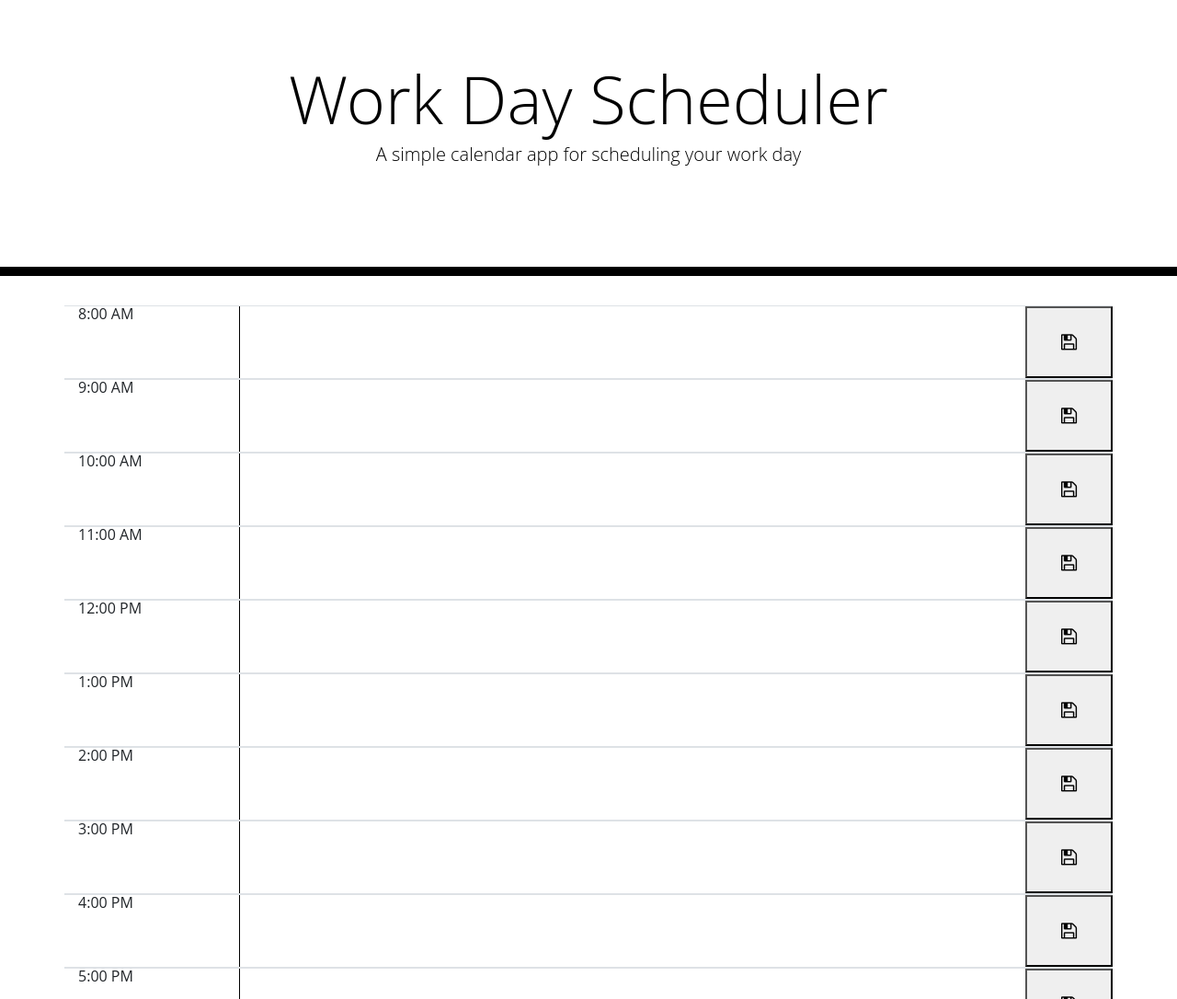
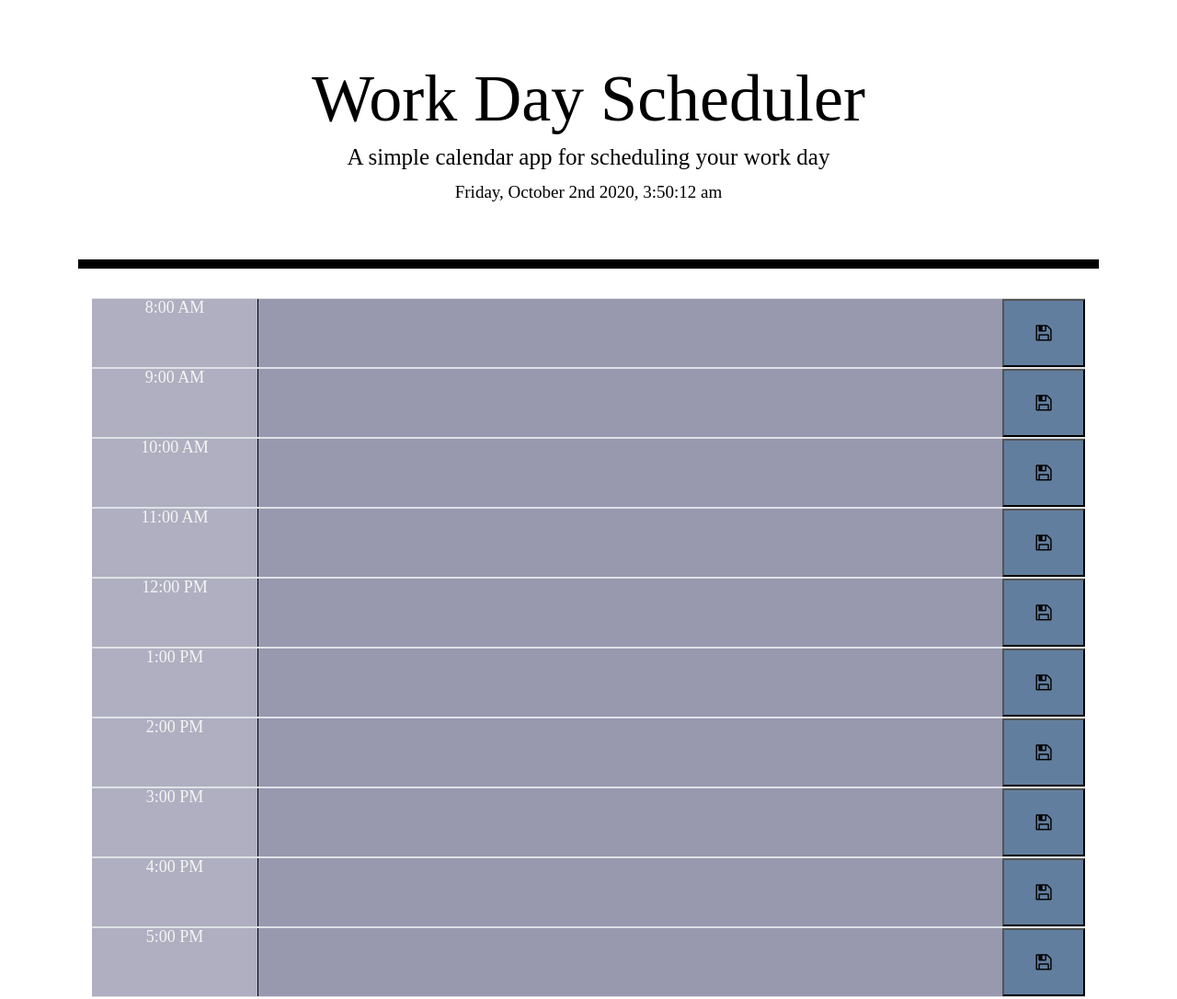
Before and after one commit to wkgrant78/WKG-HW5, a plain HTML site: page index.html in a window 1280 px wide. Shown: the top 1086 px of the page at 92% size. Drawn offline with nearby package versions, Linux system fonts and the light colour scheme.

Commit message:
Updates made according to script changes

```diff
--- a/index.html
+++ b/index.html
@@ -22,17 +22,17 @@
   </head>
 
   <body>
-    <header class="jumbotron">
-      <h1 class="display-3">Work Day Scheduler</h1>
-      <p class="lead">A simple calendar app for scheduling your work day</p>
-      <br>
-      <p  id="currentDay" class="lead"></p>
+    <header class="container">
+      <header class="jumbotron">
+        <h1 class="display-3">Work Day Scheduler</h1>
+        <p class="lead">A simple calendar app for scheduling your work day</p>
+      <div class="row justify-content-center" id="date-today"><h6></h6></div>
     </header>
 
     <div class="container">
       <!-- Time blocks (08:00 - 17:00), event details, save to calendar -->
 
-      <div id="row1" class="row justify-content-md-center border-top border-bottom calendar-row" >
+      <div id="row1" class="row content-md-center border-top border-bottom calendar-row" >
         <div id="time08" class="col-md-2">8:00 AM</div>
         <textarea rows="3" id="details" class="col-md-9"></textarea>
         <button id="save" class="col-md-1"><i class="fa fa-floppy-o" style="font-size:20px"></i></button>
@@ -101,6 +101,7 @@
 
     <script src="https://code.jquery.com/jquery-3.4.1.min.js"></script>
     <script src="https://cdnjs.cloudflare.com/ajax/libs/moment.js/2.24.0/moment.min.js"></script>
+    <script>src="https://cdnjs.cloudflare.com/ajax/libs/moment.js/2.24.0/locale/es-us.js"</script>
     <script src="script.js"></script>
   </body>
 </html>
--- a/style.css
+++ b/style.css
@@ -1,10 +1,22 @@
-/* font ... font-family: 'Comfortaa', cursive; */
-
 
 body {
-    font-family: 'Open Sans', sans-serif;
-    font-size: 16px;
+  font-family: 'Playfair Display', serif;
+  font-size: 19px;
   line-height: 1;
+}
+
+.lead {
+  font-family: 'Playfair Display', serif;
+  font-size: 25px;
+  line-height: 1
+}
+
+.jumbotron {
+  text-align: center;
+  background-color: transparent;
+  color: black;
+  border-radius: 0;
+  border-bottom: 10px solid black;
 }
 
 textarea{
@@ -16,14 +28,6 @@ body {
   padding: 10px;
 }
 
-  .jumbotron {
-    text-align: center;
-    background-color: transparent;
-    color: black;
-    border-radius: 0;
-    border-bottom: 10px solid black;
-  }
-
 .description{
   white-space: pre-wrap;
 }
@@ -33,9 +37,12 @@ body {
   border-radius: 15px;
 }
 
-  .row {
+.calendar-row {
   white-space: pre-wrap;
-    height: 80px;
+  text-align: center;
+  margin: auto;
+  color: whitesmoke;
+  font-size: 18px;
   border-top: 1px solid white;;
 }
 
@@ -45,26 +52,29 @@ body {
   border-top: 1px dashed #000000;
 }
 
-  .past {
-    background-color: #d3d3d3;
+.hour {
+  background-color: #24233b;
   color: white;
 }
 
-  .present {
-    background-color: #ff6961;
+.present-hour {
+  background-color: #4f8172;
   color: white;
 }
 
-  .future {
-    background-color: #77dd77;
+.future-hour {
+  background-color: #3e3a64fb;
   color: white;
 }
 
+#save {
+  background-color: rgb(98, 126, 158);
+}
 .saveBtn {
   border-left: 1px solid black;
   border-top-right-radius: 15px;
   border-bottom-right-radius: 15px;
-    background-color: #06AED5;
+  background-color: #070c0e;
   color: white;
 }
 
@@ -73,6 +83,10 @@ body {
   transition: all .3s ease-in-out;
 }
 
-  .row {
-    background-color;
+.col-md-2{
+  background-color: rgba(152, 152, 175, 0.774);
 }
+
+.col-md-9 {
+  background-color: rgb(152, 152, 175);
+}
```
Lines whose indentation alone changed are shown as unchanged.
